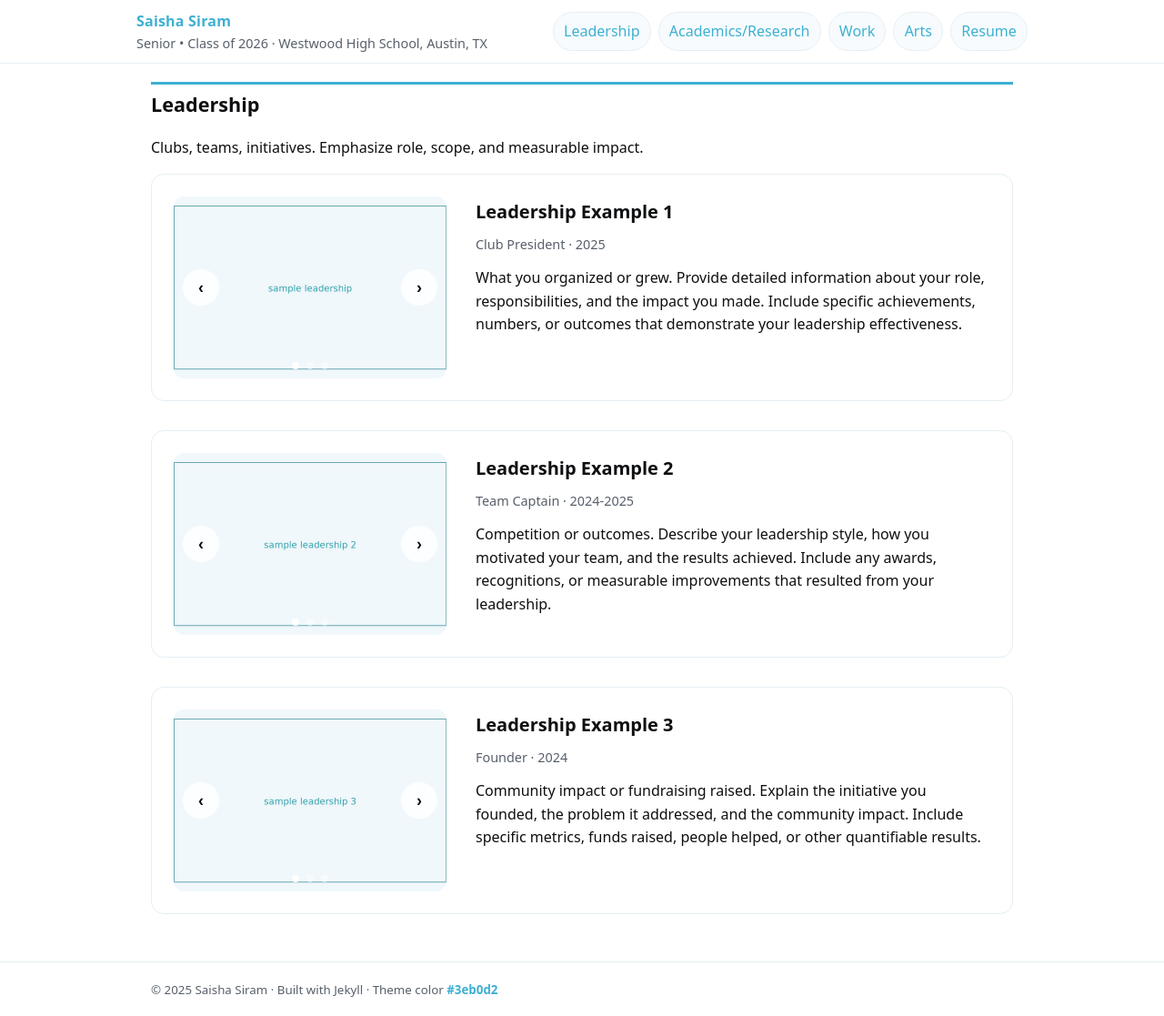
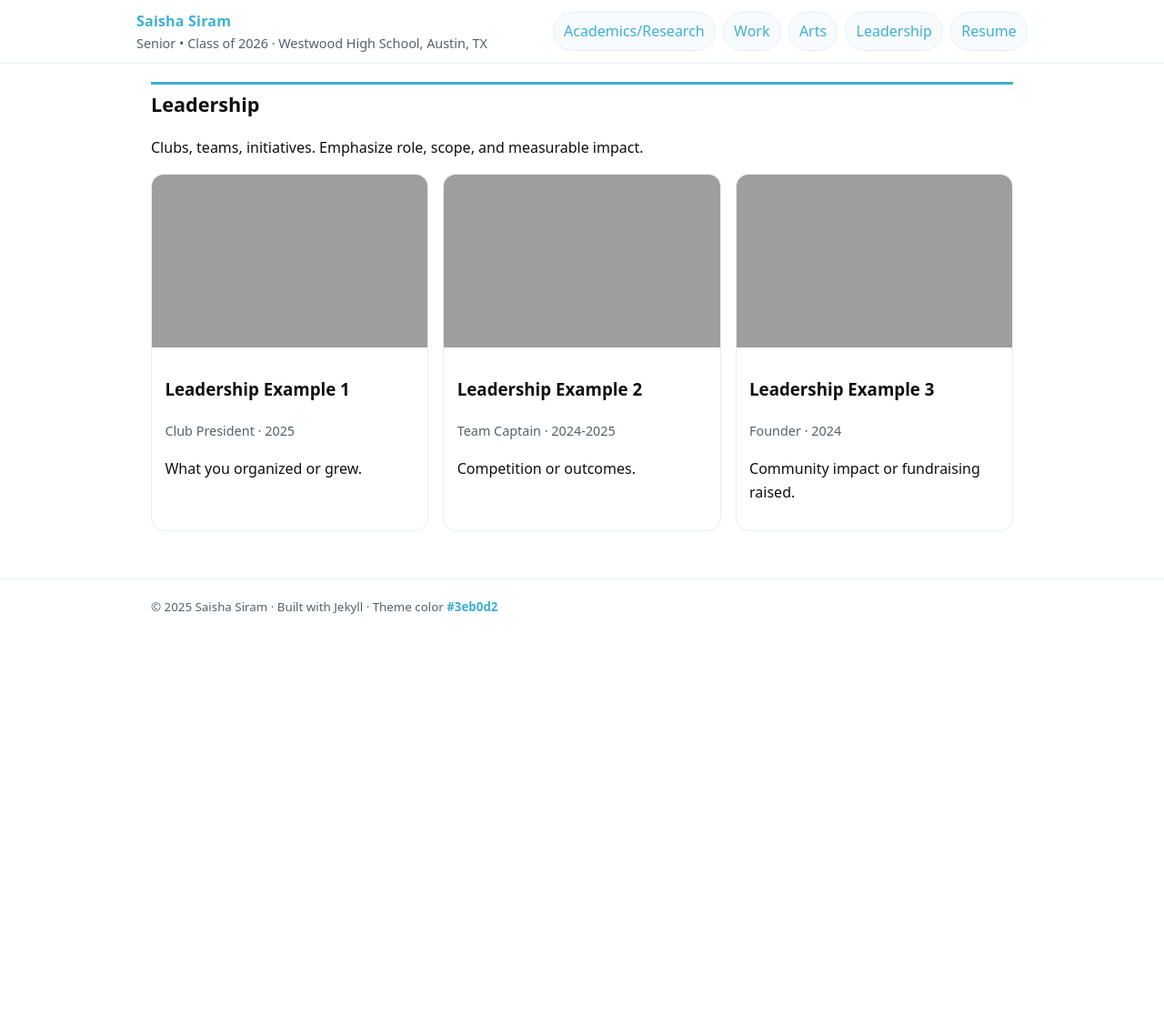
Before and after one commit to saisha08/profile, a Jekyll site: the page built from pages/leadership.md, in a window 1280 px wide and 1117 px high. Shown: the whole window at 91% size. Built offline with Jekyll 4.4.1, drawn with Linux system fonts in a browser that asks for light colours.

Commit message:
Revert "Transform leadership page to vertical layout with image carousels"
This reverts commit 9abad923a604b780f108be25e6e097aa9626cac9.

```diff
--- a/_config.yml
+++ b/_config.yml
@@ -11,14 +11,14 @@ sass:
 
 # Navigation (order defines header order)
 nav:
-  - title: "Leadership"
-    url: /leadership/
   - title: "Academics/Research"
     url: /academics-research/
   - title: "Work"
     url: /work/
   - title: "Arts"
     url: /arts/
+  - title: "Leadership"
+    url: /leadership/
   - title: "Resume"
     url: /resume/
 
--- a/_layouts/default.html
+++ b/_layouts/default.html
@@ -8,7 +8,6 @@
   <link rel="stylesheet" href="{{ '/assets/css/main.css' | relative_url }}">
   <link rel="icon" href="{{ '/assets/img/favicon.png' | relative_url }}" type="image/png">
   <meta name="theme-color" content="{{ site.brand_color }}">
-  <script src="{{ '/assets/js/carousel.js' | relative_url }}" defer></script>
 </head>
 <body>
   {% include header.html %}
--- a/assets/css/main.css
+++ b/assets/css/main.css
@@ -78,150 +78,6 @@ a:hover{text-decoration:underline}
 figure{margin:0}
 figcaption{font-size:.9rem;color:var(--muted);padding:.4rem .2rem}
 hr{border:0;border-top:1px solid var(--border);margin:1.2rem 0}
-/* Activity List Styles */
-.activity-list {
-  display: flex;
-  flex-direction: column;
-  gap: 2rem;
-}
-
-.activity-item {
-  display: flex;
-  gap: 1.5rem;
-  align-items: flex-start;
-  padding: 1.5rem;
-  border: 1px solid var(--border);
-  border-radius: 14px;
-  background: white;
-  transition: transform .08s ease, box-shadow .08s ease;
-}
-
-.activity-item:hover {
-  transform: translateY(-2px);
-  box-shadow: 0 6px 16px rgba(0,0,0,.06);
-}
-
-.activity-carousel {
-  flex: 0 0 300px;
-  position: relative;
-}
-
-.carousel-container {
-  position: relative;
-  width: 100%;
-  height: 200px;
-  border-radius: 12px;
-  overflow: hidden;
-  background: var(--bg-alt);
-}
-
-.carousel-slides {
-  position: relative;
-  width: 100%;
-  height: 100%;
-}
-
-.carousel-slide {
-  position: absolute;
-  top: 0;
-  left: 0;
-  width: 100%;
-  height: 100%;
-  object-fit: cover;
-  opacity: 0;
-  transition: opacity 0.3s ease;
-}
-
-.carousel-slide.active {
-  opacity: 1;
-}
-
-.carousel-btn {
-  position: absolute;
-  top: 50%;
-  transform: translateY(-50%);
-  background: rgba(255, 255, 255, 0.9);
-  border: none;
-  width: 40px;
-  height: 40px;
-  border-radius: 50%;
-  cursor: pointer;
-  font-size: 18px;
-  font-weight: bold;
-  color: var(--text);
-  transition: background 0.2s ease;
-  z-index: 10;
-}
-
-.carousel-btn:hover {
-  background: rgba(255, 255, 255, 1);
-}
-
-.carousel-btn.prev {
-  left: 10px;
-}
-
-.carousel-btn.next {
-  right: 10px;
-}
-
-.carousel-dots {
-  position: absolute;
-  bottom: 10px;
-  left: 50%;
-  transform: translateX(-50%);
-  display: flex;
-  gap: 8px;
-  z-index: 10;
-}
-
-.dot {
-  width: 8px;
-  height: 8px;
-  border-radius: 50%;
-  background: rgba(255, 255, 255, 0.5);
-  cursor: pointer;
-  transition: background 0.2s ease;
-}
-
-.dot.active {
-  background: rgba(255, 255, 255, 1);
-}
-
-.activity-content {
-  flex: 1;
-  padding-left: 0.5rem;
-}
-
-.activity-content h3 {
-  font-size: 1.25rem;
-  margin: 0 0 0.5rem;
-  color: var(--text);
-}
-
-.activity-content .meta {
-  color: var(--muted);
-  font-size: 0.9rem;
-  margin-bottom: 0.75rem;
-}
-
-.activity-content p {
-  margin: 0;
-  line-height: 1.6;
-  color: var(--text);
-}
-
 @media (max-width:640px){
   .hero{flex-direction:column;align-items:flex-start}
-  .activity-item {
-    flex-direction: column;
-    gap: 1rem;
-  }
-  .activity-carousel {
-    flex: none;
-    width: 100%;
-  }
-  .carousel-container {
-    height: 180px;
-  }
 }
--- a/assets/js/carousel.js
+++ /dev/null
@@ -1,67 +0,0 @@
-// Carousel functionality for leadership page
-function changeSlide(button, direction) {
-  const carouselContainer = button.closest('.carousel-container');
-  const slides = carouselContainer.querySelectorAll('.carousel-slide');
-  const dots = carouselContainer.querySelectorAll('.dot');
-
-  let currentIndex = 0;
-
-  // Find current active slide
-  slides.forEach((slide, index) => {
-    if (slide.classList.contains('active')) {
-      currentIndex = index;
-    }
-  });
-
-  // Calculate new index
-  let newIndex = currentIndex + direction;
-
-  // Handle wrapping
-  if (newIndex >= slides.length) {
-    newIndex = 0;
-  } else if (newIndex < 0) {
-    newIndex = slides.length - 1;
-  }
-
-  // Update slides
-  slides[currentIndex].classList.remove('active');
-  slides[newIndex].classList.add('active');
-
-  // Update dots
-  dots[currentIndex].classList.remove('active');
-  dots[newIndex].classList.add('active');
-}
-
-function currentSlide(dot, slideNumber) {
-  const carouselContainer = dot.closest('.carousel-container');
-  const slides = carouselContainer.querySelectorAll('.carousel-slide');
-  const dots = carouselContainer.querySelectorAll('.dot');
-
-  // Remove active class from all slides and dots
-  slides.forEach(slide => slide.classList.remove('active'));
-  dots.forEach(dot => dot.classList.remove('active'));
-
-  // Add active class to selected slide and dot
-  slides[slideNumber - 1].classList.add('active');
-  dots[slideNumber - 1].classList.add('active');
-}
-
-// Auto-advance carousel (optional)
-function autoAdvanceCarousel() {
-  const carousels = document.querySelectorAll('.carousel-container');
-
-  carousels.forEach(carousel => {
-    const nextBtn = carousel.querySelector('.carousel-btn.next');
-    if (nextBtn) {
-      setInterval(() => {
-        changeSlide(nextBtn, 1);
-      }, 5000); // Change slide every 5 seconds
-    }
-  });
-}
-
-// Initialize carousels when page loads
-document.addEventListener('DOMContentLoaded', function() {
-  // Optional: Enable auto-advance
-  // autoAdvanceCarousel();
-});
--- a/pages/leadership.md
+++ b/pages/leadership.md
@@ -8,79 +8,30 @@ permalink: /leadership/
   <h2>Leadership</h2>
   <p>Clubs, teams, initiatives. Emphasize role, scope, and measurable impact.</p>
 
-  <div class="activity-list">
-    <!-- Activity 1 -->
-    <article class="activity-item">
-      <div class="activity-carousel">
-        <div class="carousel-container">
-          <div class="carousel-slides">
-            <img src="{{ '/assets/img/sample-leadership.jpg' | relative_url }}" alt="Leadership example 1" class="carousel-slide active">
-            <img src="{{ '/assets/img/sample-leadership-2.jpg' | relative_url }}" alt="Leadership example 1 - additional view" class="carousel-slide">
-            <img src="{{ '/assets/img/sample-leadership-3.jpg' | relative_url }}" alt="Leadership example 1 - another view" class="carousel-slide">
-          </div>
-          <button class="carousel-btn prev" onclick="changeSlide(this, -1)">‹</button>
-          <button class="carousel-btn next" onclick="changeSlide(this, 1)">›</button>
-          <div class="carousel-dots">
-            <span class="dot active" onclick="currentSlide(this, 1)"></span>
-            <span class="dot" onclick="currentSlide(this, 2)"></span>
-            <span class="dot" onclick="currentSlide(this, 3)"></span>
-          </div>
-        </div>
-      </div>
-      <div class="activity-content">
+  <div class="card-grid">
+    <!-- Duplicate cards as needed; replace images and text -->
+    <article class="card">
+      <img src="{ '/assets/img/sample-leadership.jpg' | relative_url }" alt="Leadership example 1">
+      <div class="content">
         <h3>Leadership Example 1</h3>
         <div class="meta">Club President · 2025</div>
-        <p>What you organized or grew. Provide detailed information about your role, responsibilities, and the impact you made. Include specific achievements, numbers, or outcomes that demonstrate your leadership effectiveness.</p>
+        <p>What you organized or grew.</p>
       </div>
     </article>
-
-    <!-- Activity 2 -->
-    <article class="activity-item">
-      <div class="activity-carousel">
-        <div class="carousel-container">
-          <div class="carousel-slides">
-            <img src="{{ '/assets/img/sample-leadership-2.jpg' | relative_url }}" alt="Leadership example 2" class="carousel-slide active">
-            <img src="{{ '/assets/img/sample-leadership.jpg' | relative_url }}" alt="Leadership example 2 - additional view" class="carousel-slide">
-            <img src="{{ '/assets/img/sample-leadership-3.jpg' | relative_url }}" alt="Leadership example 2 - another view" class="carousel-slide">
-          </div>
-          <button class="carousel-btn prev" onclick="changeSlide(this, -1)">‹</button>
-          <button class="carousel-btn next" onclick="changeSlide(this, 1)">›</button>
-          <div class="carousel-dots">
-            <span class="dot active" onclick="currentSlide(this, 1)"></span>
-            <span class="dot" onclick="currentSlide(this, 2)"></span>
-            <span class="dot" onclick="currentSlide(this, 3)"></span>
-          </div>
-        </div>
-      </div>
-      <div class="activity-content">
+    <article class="card">
+      <img src="{ '/assets/img/sample-leadership-2.jpg' | relative_url }" alt="Leadership example 2">
+      <div class="content">
         <h3>Leadership Example 2</h3>
         <div class="meta">Team Captain · 2024-2025</div>
-        <p>Competition or outcomes. Describe your leadership style, how you motivated your team, and the results achieved. Include any awards, recognitions, or measurable improvements that resulted from your leadership.</p>
+        <p>Competition or outcomes.</p>
       </div>
     </article>
-
-    <!-- Activity 3 -->
-    <article class="activity-item">
-      <div class="activity-carousel">
-        <div class="carousel-container">
-          <div class="carousel-slides">
-            <img src="{{ '/assets/img/sample-leadership-3.jpg' | relative_url }}" alt="Leadership example 3" class="carousel-slide active">
-            <img src="{{ '/assets/img/sample-leadership.jpg' | relative_url }}" alt="Leadership example 3 - additional view" class="carousel-slide">
-            <img src="{{ '/assets/img/sample-leadership-2.jpg' | relative_url }}" alt="Leadership example 3 - another view" class="carousel-slide">
-          </div>
-          <button class="carousel-btn prev" onclick="changeSlide(this, -1)">‹</button>
-          <button class="carousel-btn next" onclick="changeSlide(this, 1)">›</button>
-          <div class="carousel-dots">
-            <span class="dot active" onclick="currentSlide(this, 1)"></span>
-            <span class="dot" onclick="currentSlide(this, 2)"></span>
-            <span class="dot" onclick="currentSlide(this, 3)"></span>
-          </div>
-        </div>
-      </div>
-      <div class="activity-content">
+    <article class="card">
+      <img src="{ '/assets/img/sample-leadership-3.jpg' | relative_url }" alt="Leadership example 3">
+      <div class="content">
         <h3>Leadership Example 3</h3>
         <div class="meta">Founder · 2024</div>
-        <p>Community impact or fundraising raised. Explain the initiative you founded, the problem it addressed, and the community impact. Include specific metrics, funds raised, people helped, or other quantifiable results.</p>
+        <p>Community impact or fundraising raised.</p>
       </div>
     </article>
   </div>
```
